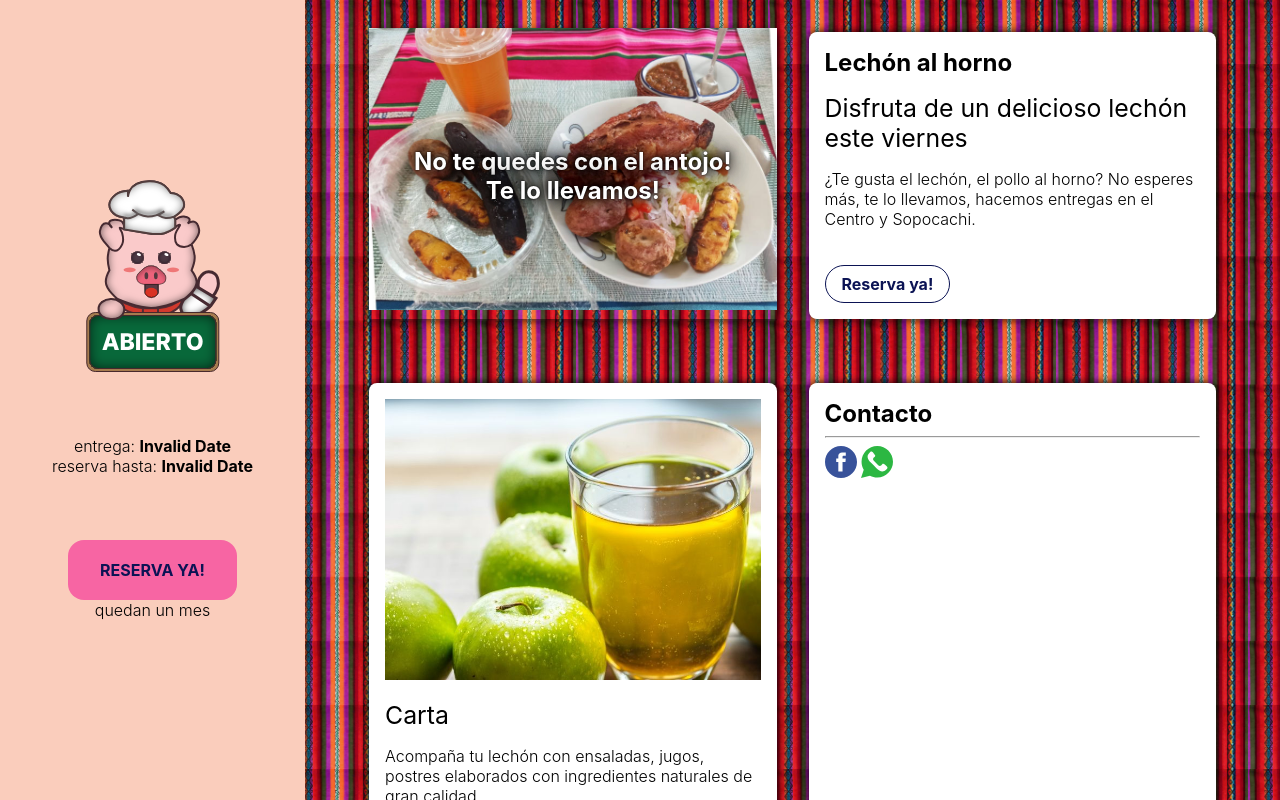
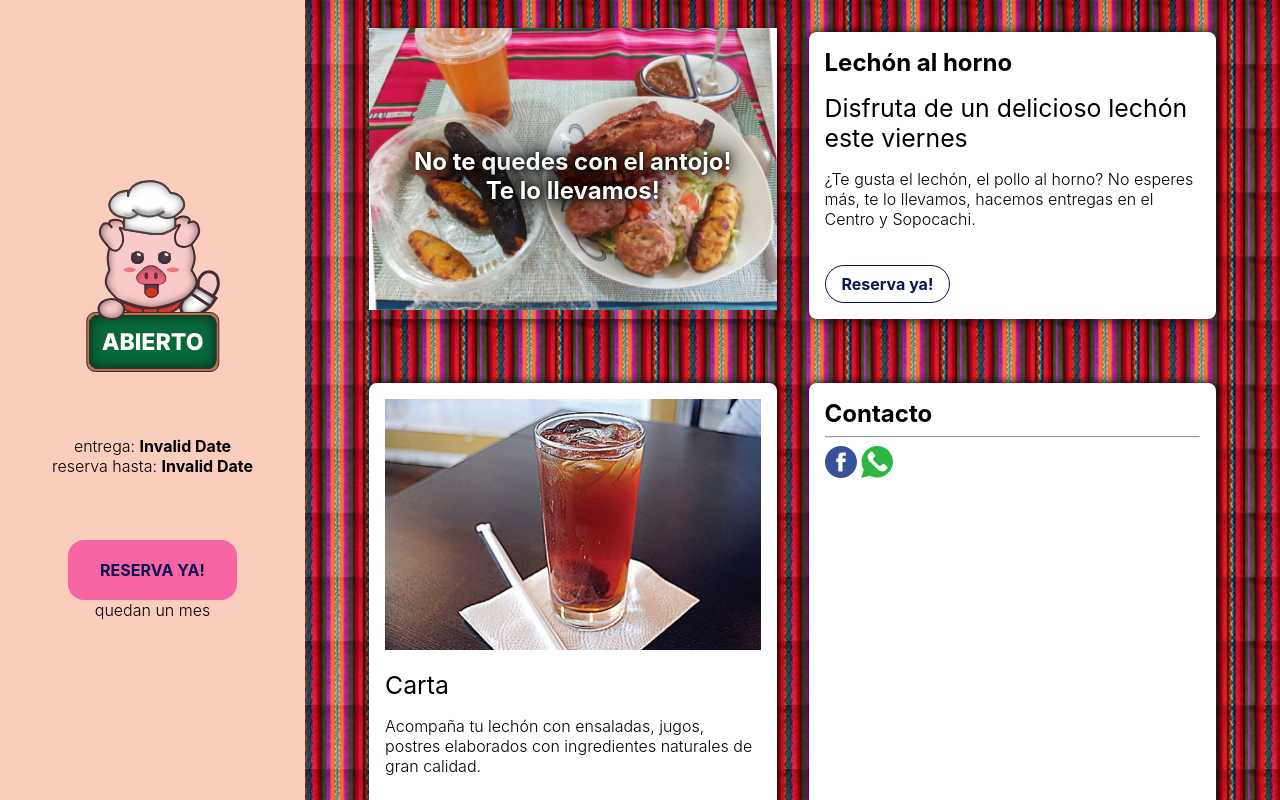
Before and after one commit to caleeli/lechon-horno, a Svelte app: page / in a window 1280 px wide. Built offline with nearby package versions, Linux system fonts and the light colour scheme; no server answers.

Commit message:
Vaso mocochinchi

```diff
--- a/public/index.html
+++ b/public/index.html
@@ -46,7 +46,7 @@
 				</a>
 			</article>
 			<article>
-				<img src="images/vaso_manzana_verde.jpg" alt="jugo de manzana">
+				<img src="images/vaso_mocochinchi.jpg" alt="jugo de mocochinchi">
 				<h3>Carta</h3>
 				<p>
 					Acompaña tu lechón con ensaladas, jugos, postres elaborados con ingredientes naturales de gran
@@ -82,19 +82,6 @@
 					</svg>
 				</a>
 			</form>
-			<!-- div class="fondo">
-			<img src="images/panel1.jpg" alt="fondo" />
-			<h2 class="titulo">Plato de la semana</h2>
-			<h2 class="precio">25 Bs</h2>
-		</div>
-		<form>
-			<input placeholder="Nombre" type="text" />
-			<h3>Incluye:</h3>
-			<div class="item-row">
-				<AddRemove />
-				<span>Papa</span>
-			</div>
-		</form -->
 			<div id="reservar">
 			</div>
 		</div>
--- a/src/Reservar.svelte
+++ b/src/Reservar.svelte
@@ -43,7 +43,7 @@
 			<td>1 porci&oacute;n de ocas</td>
 		</tr>
 		<tr>
-			<td>1 postre</td>
+			<td>1 postre (pl&aacute;tano al horno)</td>
 		</tr>
 		<tr>
 			<td>1 porci&oacute;n de llajua</td>
```
